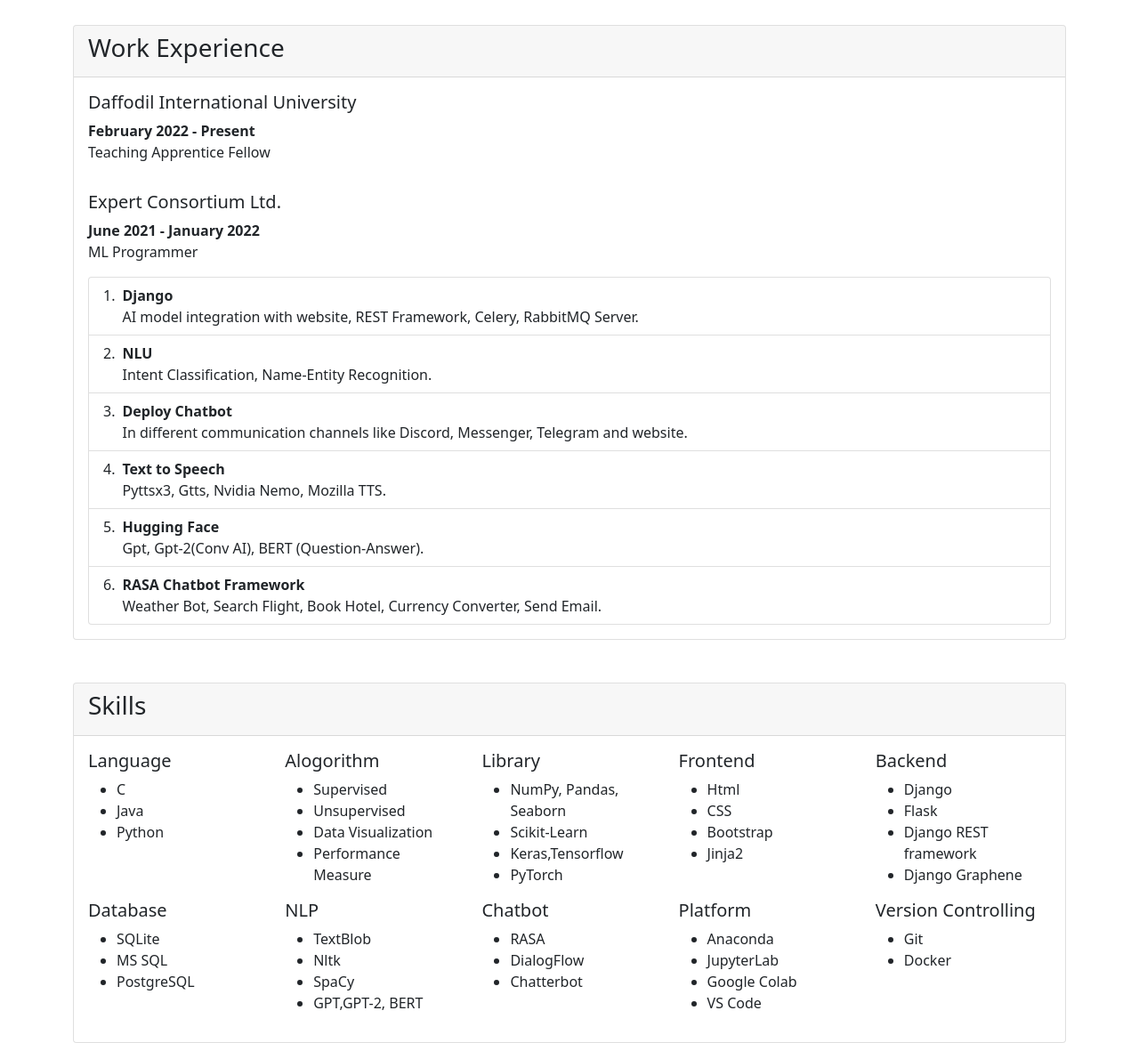
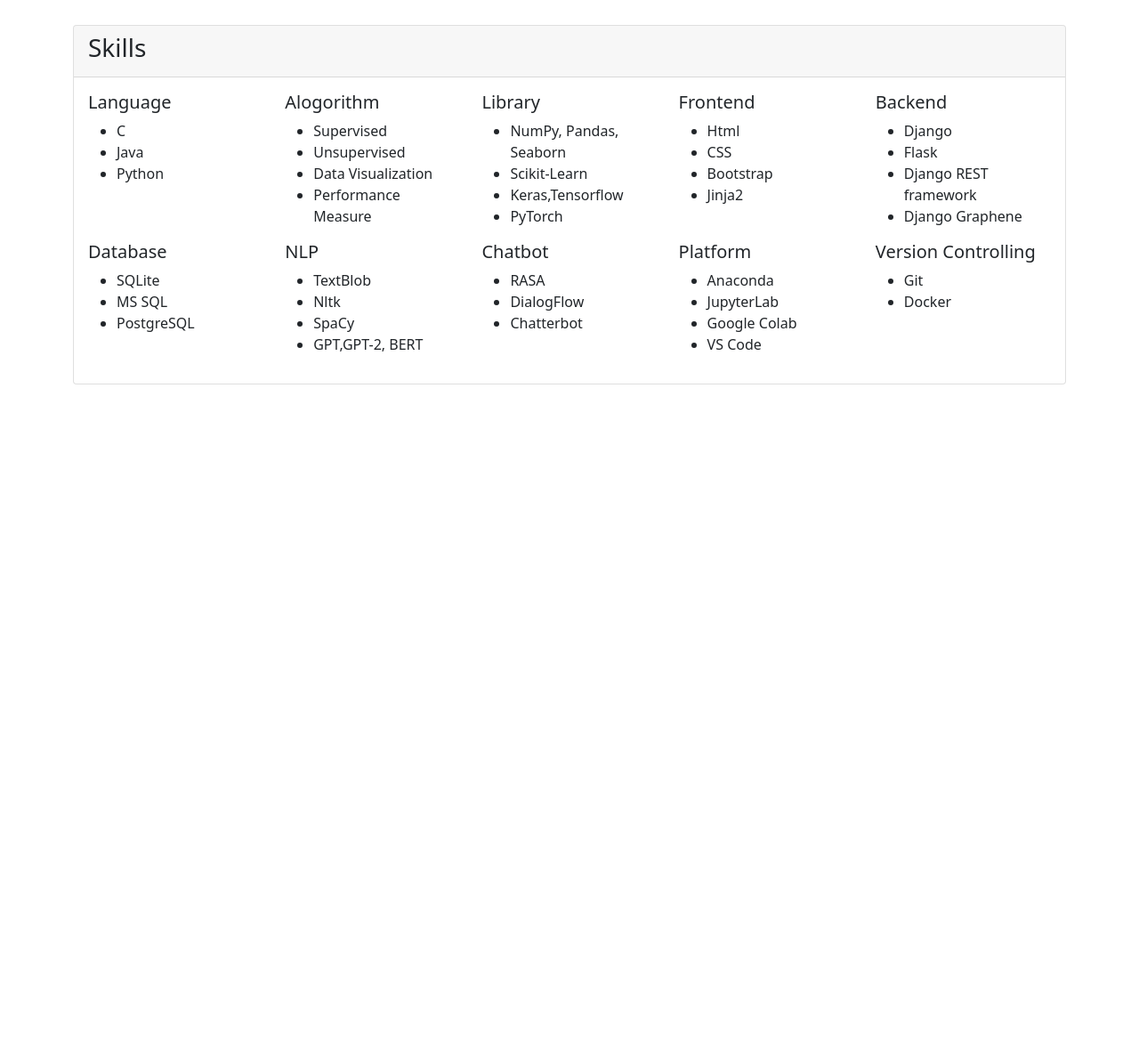
Before and after one commit to injamul3798/Django_project, a Django app: page / in a window 1280 px wide. Shown: the part 441-1613 px from the top of the page at 89% size. After the commit the page ends 873 px from the top, so only its background shows below. Run offline with Django 4.2, Linux system fonts and the light colour scheme.

Commit message:
Update home.html

```diff
--- a/templates/home.html
+++ b/templates/home.html
@@ -9,70 +9,7 @@
     <img src="{% static 'https://scontent.fdac8-1.fna.fbcdn.net/v/t39.30808-1/262036728_2693036231003728_7846755568113307923_n.jpg?stp=dst-jpg_p200x200&_nc_cat=100&ccb=1-5&_nc_sid=7206a8&_nc_eui2=AeE8NZJRUsMkA4mwHtUSenVJtmhL7cbTzKG2aEvtxtPMocz2hhZVyplof9-AipNffgl8JOHQfGR2mBRKu0EC0rr7&_nc_ohc=mFL1PVkrJQUAX-tY2x6&_nc_ht=scontent.fdac8-1.fna&oh=00_AT-isyhbKE1Ni_YkluFB1G3pilgBYcyXUSzKsFqH5t-l1w&oe=6247056C' %}" class="rounded mx-auto d-block w-25 p-3" alt="My_photo">
 </div>
 
-<!-- Section-2 Work Experience -->
-<div class="container mt-5">
-    <div class="card">
-      <div class="card-header">
-        <h3>Work Experience</h3>
-      </div>
-      <div class="card-body">
-        <h5>Daffodil International University</h5>
-        <div><strong>February 2022 - Present</strong></div>
-        <p class="card-text">Teaching Apprentice Fellow</p>
-      </div>
 
-      <div class="card-body">
-        <h5>Expert Consortium Ltd.</h5>
-        <div><strong>June 2021 - January 2022</strong></div>
-        <p class="card-text">ML Programmer</p>
-        <div>
-          <ol class="list-group list-group-numbered">
-            <li class="list-group-item d-flex justify-content-between align-items-start">
-              <div class="ms-2 me-auto">
-                <div class="fw-bold">Django</div>
-                AI model integration with website, REST Framework, Celery, RabbitMQ Server.
-              </div>
-
-            </li>
-            <li class="list-group-item d-flex justify-content-between align-items-start">
-              <div class="ms-2 me-auto">
-                <div class="fw-bold">NLU</div>
-                Intent Classification, Name-Entity Recognition.
-              </div>
-            </li>
-
-            <li class="list-group-item d-flex justify-content-between align-items-start">
-              <div class="ms-2 me-auto">
-                <div class="fw-bold">Deploy Chatbot</div>
-                In different communication channels like Discord, Messenger, Telegram and website.
-              </div>
-            </li>
-
-            <li class="list-group-item d-flex justify-content-between align-items-start">
-              <div class="ms-2 me-auto">
-                <div class="fw-bold">Text to Speech</div>
-                Pyttsx3, Gtts, Nvidia Nemo, Mozilla TTS.
-              </div>
-            </li>
-
-            <li class="list-group-item d-flex justify-content-between align-items-start">
-              <div class="ms-2 me-auto">
-                <div class="fw-bold">Hugging Face</div>
-                Gpt, Gpt-2(Conv AI), BERT (Question-Answer).
-              </div>
-            </li>
-
-            <li class="list-group-item d-flex justify-content-between align-items-start">
-              <div class="ms-2 me-auto">
-                <div class="fw-bold">RASA Chatbot Framework</div>
-                Weather Bot, Search Flight, Book Hotel, Currency Converter, Send Email.
-              </div>
-            </li>
-          </ol>
-        </div>
-      </div>
-    </div>
-</div>
 <!-- Section-2 Work Experience -->
 
 <!-- Section-3 Skills -->
```
